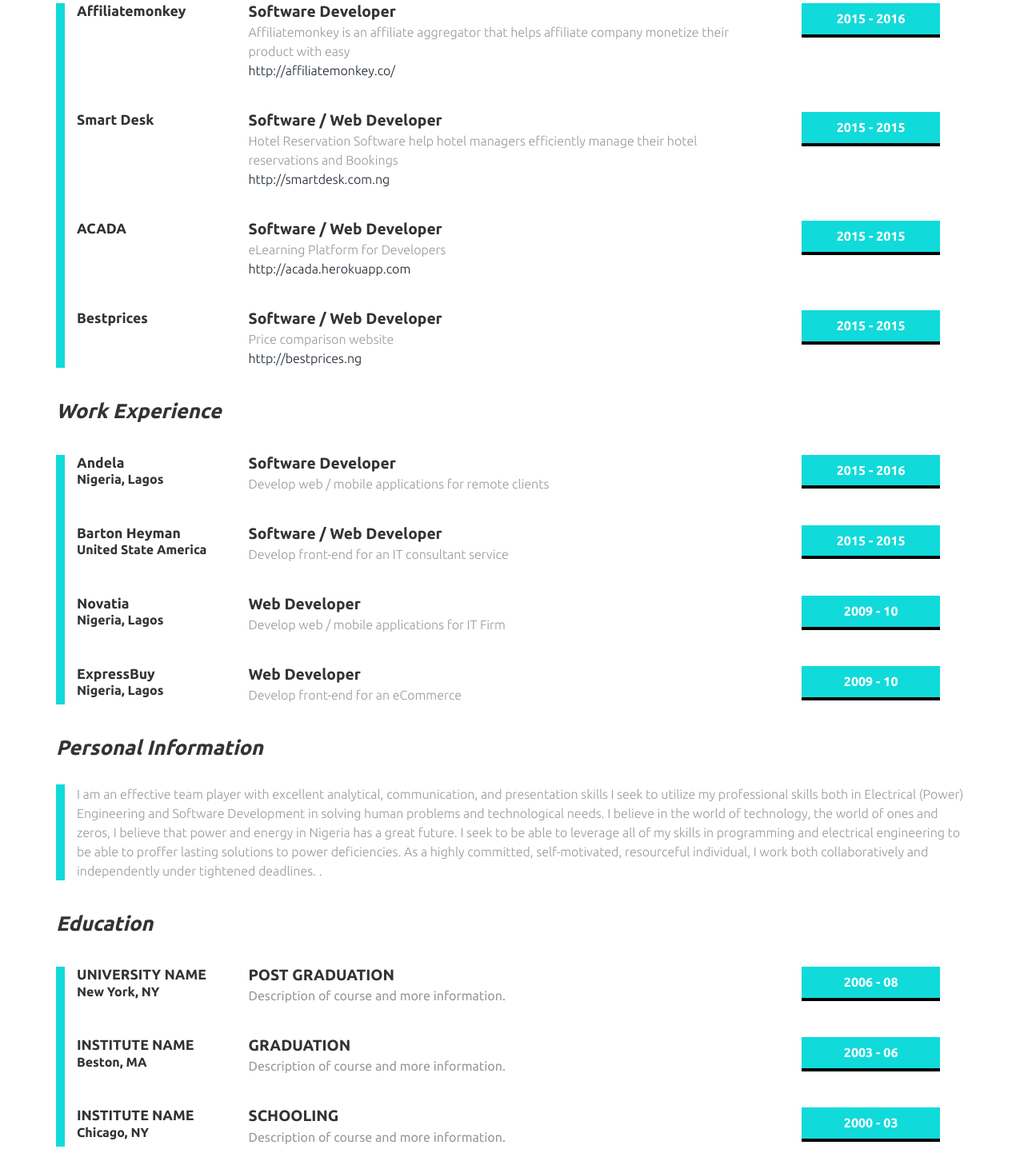
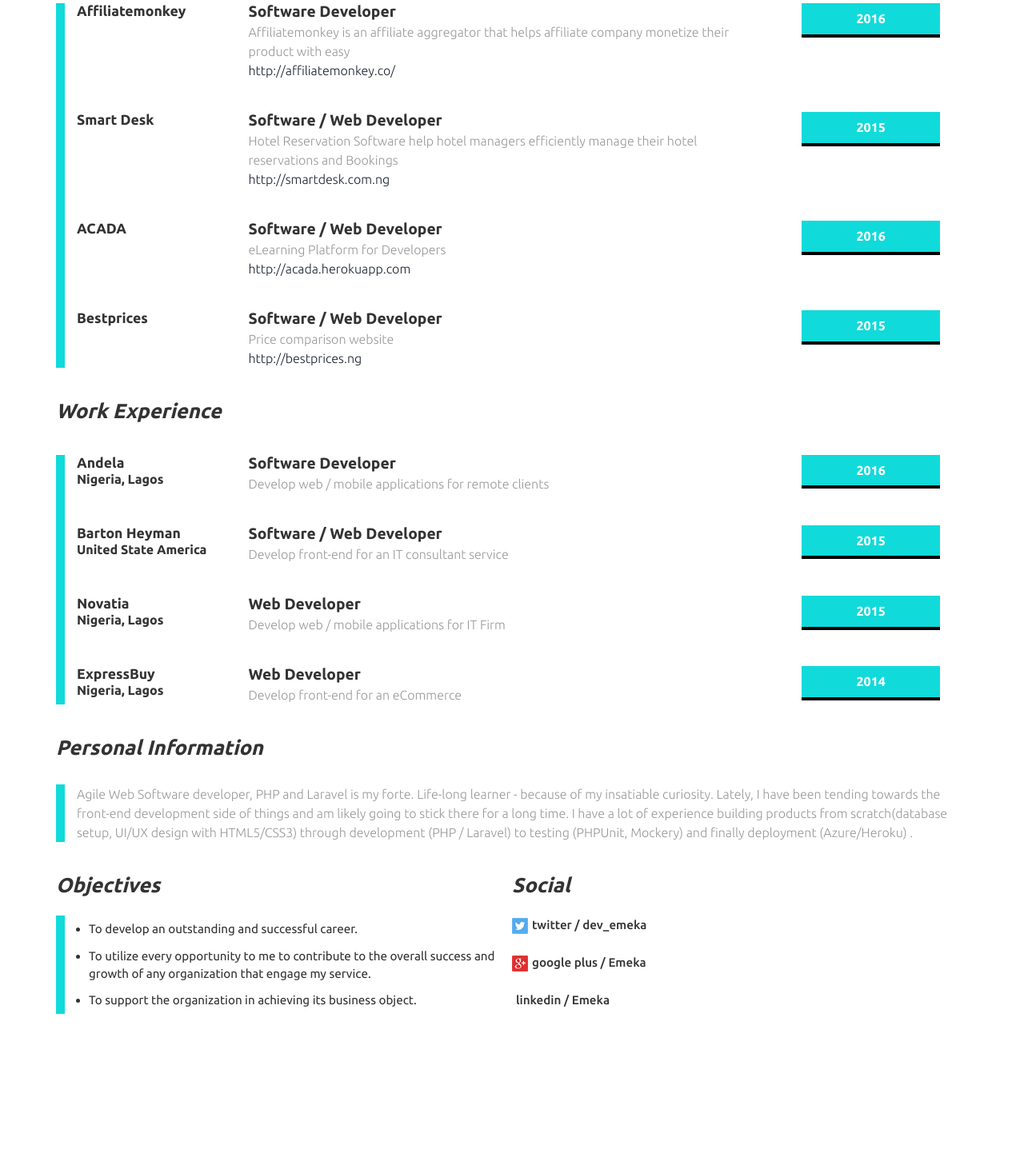
Before and after one commit to andela-eosuagwu/Emeka-Osuagwu-Resume, a plain HTML site: page index.html in a window 1280 px wide. Shown: the part 311-1748 px from the top of the page at 80% size. After the commit the page ends 1611 px from the top, so only its background shows below. Drawn offline with Linux system fonts and the light colour scheme.

Commit message:
update resume

```diff
--- a/index.html
+++ b/index.html
@@ -49,10 +49,10 @@
 				 <div class="col-md-7 posts">
 					 <h4>Software Developer</h4>
 					 <p>Affiliatemonkey is an affiliate aggregator that helps affiliate company monetize their product with easy</p>
-					 <p><a href="http://affiliatemonkey.co/">http://affiliatemonkey.co/</a></p>
+					 <p><a target="_blank"  href="http://affiliatemonkey.co/">http://affiliatemonkey.co/</a></p>
 				 </div>
 				 <div class="col-md-2 date">
-					 <p>2015 - 2016</p>
+					 <p>2016</p>
 				 </div>
 				 <div class="clearfix"></div>
 			 </div>
@@ -64,10 +64,10 @@
 				 <div class="col-md-7 posts">
 					 <h4>Software / Web Developer</h4>
 					 <p>Hotel Reservation Software help hotel managers efficiently manage their hotel reservations and Bookings</p>
-					 <p><a href="http://smartdesk.com.ng">http://smartdesk.com.ng</a></p>
+					 <p><a target="_blank" href="http://smartdesk.com.ng">http://smartdesk.com.ng</a></p>
 				 </div>
 				 <div class="col-md-2 date">
-					 <p>2015 -  2015</p>
+					 <p>2015</p>
 				 </div>
 				 <div class="clearfix"></div>
 			 </div>
@@ -79,10 +79,10 @@
 				 <div class="col-md-7 posts">
 					 <h4>Software / Web Developer</h4>
 					 <p>eLearning Platform for Developers</p>
-					 <p><a href="http://acada.herokuapp.com">http://acada.herokuapp.com</a></p>
+					 <p><a target="_blank" href="http://acada.herokuapp.com">http://acada.herokuapp.com</a></p>
 				 </div>
 				 <div class="col-md-2 date">
-					 <p>2015 -  2015</p>
+					 <p> 2016</p>
 				 </div>
 				 <div class="clearfix"></div>
 			 </div>
@@ -94,10 +94,10 @@
 				 <div class="col-md-7 posts">
 					 <h4>Software / Web Developer</h4>
 					 <p>Price comparison website</p>
-					 <p><a href=" http://bestprices.ng"> http://bestprices.ng</a></p>
+					 <p><a target="_blank" href=" http://bestprices.ng"> http://bestprices.ng</a></p>
 				 </div>
 				 <div class="col-md-2 date">
-					 <p>2015 -  2015</p>
+					 <p>2015</p>
 				 </div>
 				 <div class="clearfix"></div>
 			 </div>
@@ -118,7 +118,7 @@
 					 <p>Develop web / mobile applications for remote clients</p>
 				 </div>
 				 <div class="col-md-2 date">
-					 <p>2015 - 2016</p>
+					 <p> 2016</p>
 				 </div>
 				 <div class="clearfix"></div>
 			 </div>
@@ -133,7 +133,7 @@
 					 <p>Develop front-end for an IT consultant service</p>
 				 </div>
 				 <div class="col-md-2 date">
-					 <p>2015 -  2015</p>
+					 <p> 2015</p>
 				 </div>
 				 <div class="clearfix"></div>
 			 </div>
@@ -148,7 +148,7 @@
 					 <p>Develop web / mobile applications for IT Firm</p>
 				 </div>
 				 <div class="col-md-2 date">
-					 <p>2009 - 10</p>
+					 <p>2015</p>
 				 </div>
 				 <div class="clearfix"></div>
 			 </div>
@@ -163,7 +163,7 @@
 					 <p>Develop front-end for an eCommerce</p>
 				 </div>
 				 <div class="col-md-2 date">
-					 <p>2009 - 10</p>
+					 <p>2014</p>
 				 </div>
 				 <div class="clearfix"></div>
 			 </div>
@@ -172,11 +172,13 @@
 		 <h3>Personal Information</h3>
 		 <div class="info">
 			 <p>
-			 	I am an effective team player with excellent analytical, communication, and presentation skills I seek to utilize my professional skills both in Electrical
-			 	(Power) Engineering and Software Development in solving human problems and technological needs. I believe in the world of technology, the world of ones and zeros, I believe that power and energy in Nigeria has a great future. I seek to be able to leverage all of my skills in programming and electrical engineering to be able to proffer lasting solutions to power deficiencies. As a highly committed, self-motivated, resourceful individual, I work both collaboratively and independently under tightened deadlines.
+			 Agile Web Software developer, PHP and Laravel is my forte. Life-long learner - because of my insatiable curiosity. Lately, I have been tending towards the front-end development side of things and am likely going to stick there for a long time.
+
+			I have a lot of experience building products from scratch(database setup, UI/UX design with HTML5/CSS3) through development (PHP / Laravel) to testing (PHPUnit, Mockery) and finally deployment (Azure/Heroku)
 			 .</p>
 		 </div>
 
+		 <!--
 		 <h3>Education</h3>
 		   <div class="education">
 			 <div class="details">
@@ -275,17 +277,14 @@
 			 </div>
 			 <div class="clearfix"></div>
 		 </div>
+		  -->
 		 <div class="bottom_cnt">
 			 <div class="left_grid">
-				 <h3>Highlights</h3>
+				 <h3>Objectives</h3>
 				 <ul class="list2">
-					 <li>Lorem ipsum dolor sit amet consectetur adipiscing elit.</li>
-					 <li>Ut lacinia nisl et tincidunt ullamcorper.</li>
-					 <li>Mauris rhoncus eros ut dui quis gravida diam varius</li>
-					 <li>Cras non nulla iaculis, mollis tortor porta nunc</li>
-					 <li>Donec a nisl venenatis, pulvinar tortor at, eleifend mauris.</li>
-					 <li>Etiam in purus tincidunt, suscipit metus id, lacinia nisi.</li>
-					 <li>Suspendisse vel orci sit amet justo rutrum rutrum quis at arcu.</li>
+				 	<li>To develop an outstanding and successful career.</li>
+				 	<li>To utilize every opportunity to me to contribute to the overall success and growth of  any organization that engage my service.</li>
+				 	<li>To support the organization in achieving its business object.</li>
 				 </ul>
 			 </div>
 			 <div class="right_grid">
@@ -299,9 +298,7 @@
 			 </div>
 			 <div class="clearfix"></div>
 		 </div>
-		 <div class="copywrite">
-			 <p>© 2015 Curriculum Vitae All Rights Reseverd | Design by <a href="http://w3layouts.com/" target="_blank">W3layouts</a> </p>
-		 </div>
+
 	</div>
 </div>
 <!---->
```
